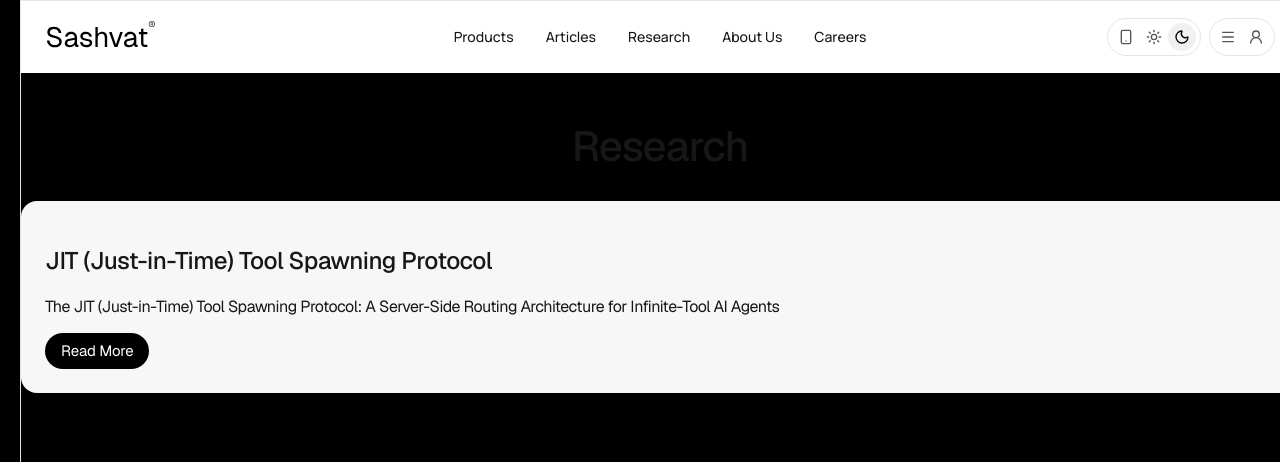
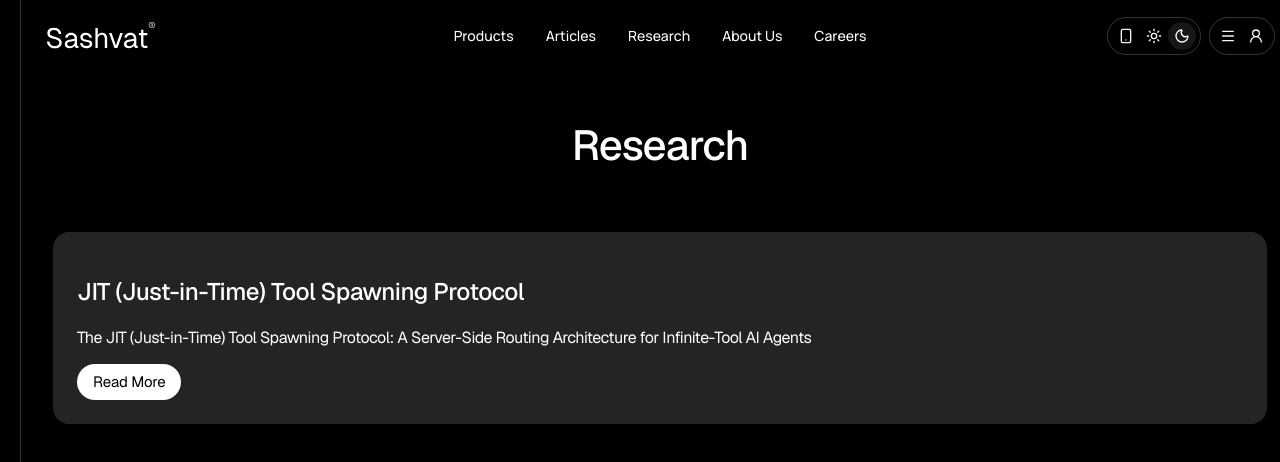
Before and after one commit to sashvat-bharat/sashvat-bharat, a Next.js app: page /research in a window 1280 px wide. Both pictures are taken after a click on the element 1182 px from the left and 37 px from the top of the page. Shown: the top 462 px of the page. Built offline with nearby package versions, Linux system fonts and the light colour scheme; a web font is replaced by a local one.

Commit message:
Basic version of theme switching implemented.

```diff
--- a/src/components/layout/TopBar.tsx
+++ b/src/components/layout/TopBar.tsx
@@ -26,7 +26,8 @@
       <div className="topbar">
 
         <div className='topbar-left'>
-          <Image src="/logo-light.svg" alt="logo" width={100} height={100} />
+          <Image className="logo-light" src="/logo-light.svg" alt="logo" width={100} height={100} />
+          <Image className="logo-dark" src="/logo-dark.svg" alt="logo" width={100} height={100} />
         </div>
 
         <div className='topbar-middle'>
--- a/src/styles/global.css
+++ b/src/styles/global.css
@@ -1,11 +1,18 @@
-/* base */
 :root {
 
-  /* Semantic Backgrounds */
+  /* Universal Configs */
   --bg-primary: #FFFFFF;
-  --bg-btn-primary: #000000;
+  --bg-secondary: #F0F0F0;
+  --bg-tertiary: #F7F7F7;
+  --border-primary: #E4E4E4;
+  --border-secondary: #ECECEC;
+
+
+  /* Text Configs */
   --text-primary: #171717;
-  --border-light: #E4E4E4;
+  --text-secondary: #555555;
+
+
 
   /* Buttons */
   --btn-bg-primary: #000000;
@@ -24,7 +31,24 @@
 
 /* dark */
 [data-theme="dark"] {
+
+  /* Universal Configs */
   --bg-primary: #000000;
+  --bg-secondary: #171717;
+  --bg-tertiary: #242424;
+  --border-primary: #ffffff33;
+  --border-secondary: #ffffff1a;
+
+  /* Text Configs */
+  --text-primary: #FFFFFF;
+  --text-secondary: #F5F5F5;
+
+  /* Buttons */
+  --btn-bg-primary: #FFFFFF;
+  --btn-text-primary: #000000;
+  --btn-border-primary: #ffffff33;
+
+
 }
 
 
@@ -55,5 +79,25 @@
   margin: auto;
   max-width: 1376px;
   min-height: 100vh;
-  border: 1px solid #E4E4E4;
+  border-left: 1px solid var(--border-primary);
+  border-right: 1px solid var(--border-primary);
 }
+
+/* ── Theme-aware logo visibility ── */
+/* Light mode (default): show dark logo */
+.logo-dark {
+  display: none;
+}
+
+.logo-light {
+  display: block;
+}
+
+/* Dark mode: show light logo */
+[data-theme="dark"] .logo-dark {
+  display: block;
+}
+
+[data-theme="dark"] .logo-light {
+  display: none;
+}
--- a/src/styles/layout/TopBar.css
+++ b/src/styles/layout/TopBar.css
@@ -5,7 +5,7 @@
   display: flex;
   position: relative;
   align-items: center;
-  background-color: #FFFFFF;
+  background-color: var(--bg-primary);
   /* border: 1px solid red; */
 }
 
@@ -45,7 +45,7 @@
   border: none;
   display: flex;
   cursor: pointer;
-  color: #171717;
+  color: var(--text-primary);
   align-items: center;
   justify-content: center;
   font-size: 14px;
@@ -59,8 +59,8 @@
 }
 
 .topbar .topbar-middle button:hover {
-  color: #000000;
-  background-color: #F5F5F5;
+  color: var(--text-primary);
+  background-color: var(--bg-secondary);
 }
 
 
@@ -79,7 +79,7 @@
   justify-content: center;
   border-radius: 50px;
   padding: 4px;
-  border: 1px solid #E4E4E4;
+  border: 1px solid var(--border-primary);
 
   .menu-toggle,
   .user-account {
@@ -93,16 +93,16 @@
     transition: 0.2s ease-in-out;
 
     .icon {
-      color: #555555;
+      color: var(--text-secondary);
     }
   }
 
   .menu-toggle:hover,
   .user-account:hover {
-    background-color: #F0F0F0;
+    background-color: var(--bg-secondary);
 
     .icon {
-      color: #000000;
+      color: var(--text-primary);
     }
   }
 
@@ -118,8 +118,8 @@
   z-index: 100;
   border-radius: 24px;
   position: absolute;
-  border: 1px solid #E4E4E4;
-  background-color: #FFFFFF;
+  border: 1px solid var(--border-primary);
+  background-color: var(--bg-primary);
   box-shadow: 0 4px 12px rgba(0, 0, 0, 0.05);
 
   button {
@@ -135,21 +135,21 @@
     border-radius: 16px;
     padding: 8px 8px 8px 12px;
     transition: 0.2s ease-in-out;
-    color: #171717;
+    color: var(--text-primary);
     background-color: transparent;
     font-family: var(--font-manrope);
   }
 
   button:hover {
-    color: #000000;
-    background-color: #F5F5F5;
+    color: var(--text-primary);
+    background-color: var(--bg-secondary);
   }
 
   .line-separator {
     width: 100%;
     height: 1px;
     margin: 8px 0;
-    background-color: #E4E4E4;
+    background-color: var(--border-primary);
   }
 
   .theme-toggle-container-under-menubox,
--- a/src/styles/research/research.css
+++ b/src/styles/research/research.css
@@ -6,7 +6,7 @@
 .heading {
   font-size: 42px;
   font-weight: 500;
-  color: #171717;
+  color: var(--text-primary);
   letter-spacing: -1px;
   font-family: var(--font-geist-sans);
 }
@@ -18,17 +18,21 @@
   border: 1px solid var(--accent-orange-deep);
 } */
 
+.research_container {
+  padding: 32px;
+}
+
 .research_container .research_card {
   padding: 24px;
   margin-bottom: 24px;
   border-radius: 16px;
-  background-color: #F7F7F7;
+  background-color: var(--bg-tertiary);
 
   h2 {
     font-family: var(--font-geist-sans);
     font-size: 24px;
     font-weight: 500;
-    color: #171717;
+    color: var(--text-primary);
     letter-spacing: -0.5px;
   }
 
@@ -36,7 +40,7 @@
     font-family: var(--font-geist-sans);
     font-size: 16px;
     font-weight: 400;
-    color: #171717;
+    color: var(--text-primary);
     letter-spacing: -0.5px;
   }
 
@@ -53,8 +57,8 @@
     align-items: center;
     justify-content: center;
 
-    color: #FFFFFF;
-    background-color: #000000;
+    color: var(--btn-text-primary);
+    background-color: var(--btn-bg-primary);
     font-family: var(--font-geist-sans);
     transition: 0.2s ease-in-out;
   }
--- a/src/styles/ui/ThemeToggle.css
+++ b/src/styles/ui/ThemeToggle.css
@@ -6,13 +6,13 @@
   display: flex;
   align-items: center;
   justify-content: center;
-  border: 1px solid #E4E4E4;
+  border: 1px solid var(--border-primary);
 }
 
 .theme_toggle_container .icon_btn {
   height: 28px;
   width: 28px;
-  color: #555555;
+  color: var(--text-secondary);
   display: flex;
   outline: none;
   cursor: pointer;
@@ -26,6 +26,6 @@
 
 /* Persistent active state — stays styled after click */
 .theme_toggle_container .icon_btn.active {
-  background-color: #F0F0F0;
-  color: #000000;
+  background-color: var(--bg-secondary);
+  color: var(--text-primary);
 }
```
Also changed, not shown: src/styles/ui/HeroSection.css (+9 -9 lines).
